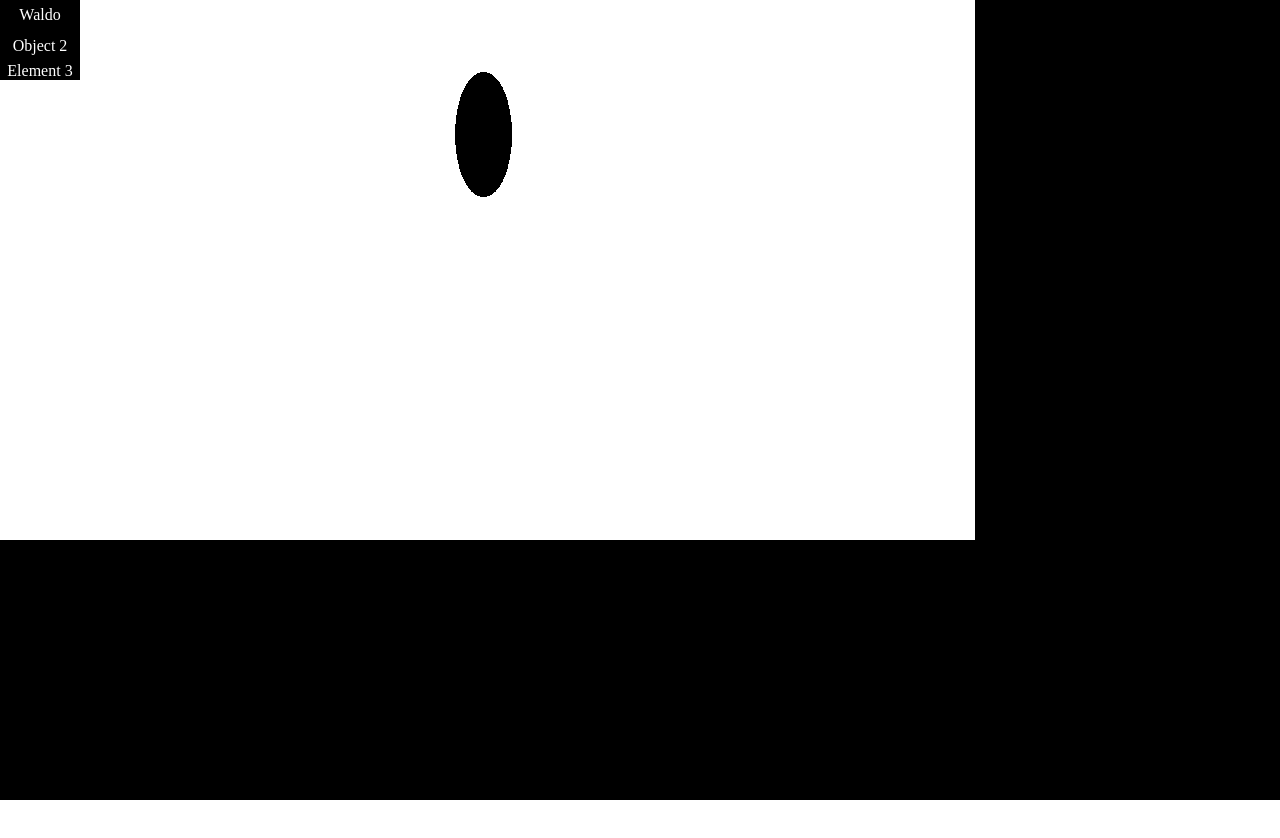
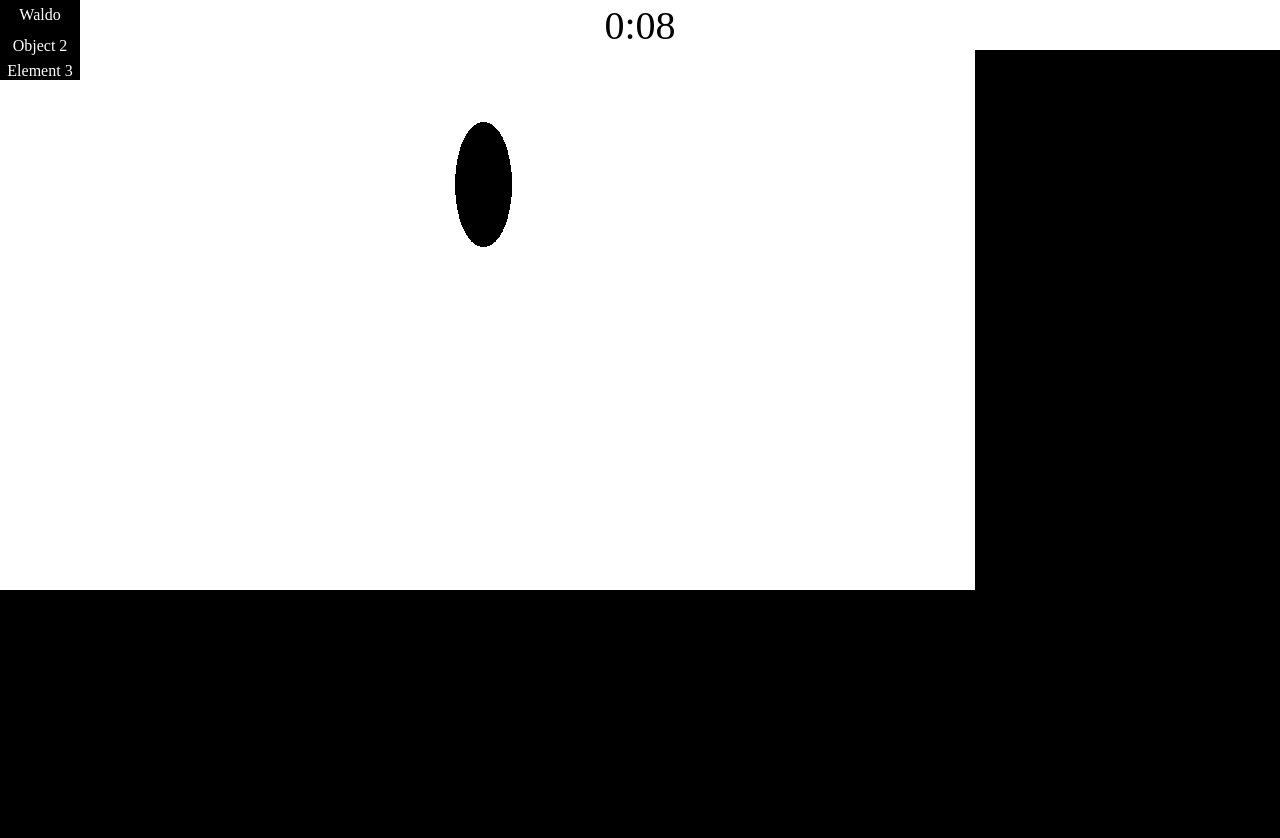
Before and after one commit to Mateusz-Zygadlo/where-is-waldo, a React (Create React App) app in the folder where-is-waldo/: page /winner in a window 1280 px wide. Shown: the top 838 px of the page. Before the commit the page ends 800 px from the top, so only its background shows below. Built offline with nearby package versions, Linux system fonts and the light colour scheme.

Commit message:
Adding Timer component

```diff
--- a/where-is-waldo/src/App.css
+++ b/where-is-waldo/src/App.css
@@ -51,3 +51,11 @@ body{
     justify-content: center;
     align-items: center;
 }
+.timer{
+    width: 100vw;
+    height: 50px;
+    display: flex;
+    justify-content: center;
+    align-items: center;
+    font-size: 40px;
+}
--- a/where-is-waldo/src/App.js
+++ b/where-is-waldo/src/App.js
@@ -2,7 +2,8 @@ import React, { useState } from 'react';
 import Waldo from './waldo.png';
 import './App.css';
 import { initializeApp } from 'firebase/app';
-import { getFirestore } from 'firebase/firestore'
+import { getFirestore } from 'firebase/firestore';
+import Timer from './Timer.js';
 
 const firebaseApp = initializeApp({
   apiKey: "AIzaSyDum1S9rK1r7PVi3nhybg_7DkznOdYf5EQ",
@@ -87,6 +88,8 @@ const App = () => {
   return(
     <div className={winner ? 'winnerBackground' : null}>
       {winner ? <div className="winner">You are winner</div> :
+        <div>
+        <Timer />
           <div className="bg">
             <img src={Waldo} alt="Nature" className="responsive" onClick={(e)=>{finalFunction(e); xAndY(e)}} />
             <div className={visiblityMode ? 'visiblity' : 'absolute'} style={{top: positionYImg, left: positionXImg}}>
@@ -95,6 +98,7 @@ const App = () => {
               <div onClick={(e)=>{clickBtn(e)}}>Element 3</div>
             </div>
           </div>
+          </div>
       }
     </div>
   )
--- /dev/null
+++ b/where-is-waldo/src/Timer.js
@@ -0,0 +1,34 @@
+import React, { useState, useEffect } from 'react';
+
+const Timer = () => {
+    const [seconds, setSeconds] = useState(1);
+    const [minutes, setMinutes] = useState(0);
+    const [addZero, setAddZero] = useState(true);
+
+    useEffect(() => {
+        const TimerInt = seconds > 0 && setInterval(() => {
+            if(seconds / 9 == 1){
+                setAddZero(false);
+            }
+            if(seconds == 60){
+                setSeconds(1);
+                setMinutes(minutes + 1);
+                setAddZero(true);
+            }else{
+                setSeconds(seconds + 1);
+            }
+        }, 1000);
+
+        return () => {
+            clearInterval(TimerInt)
+        }
+    }, [seconds]);
+
+    return (
+        <div className="timer">
+            <div>{minutes}:{addZero ? `0${seconds}` : `${seconds}`}</div>
+        </div>
+    );
+}
+
+export default Timer;
```
Lines whose indentation alone changed are shown as unchanged.
